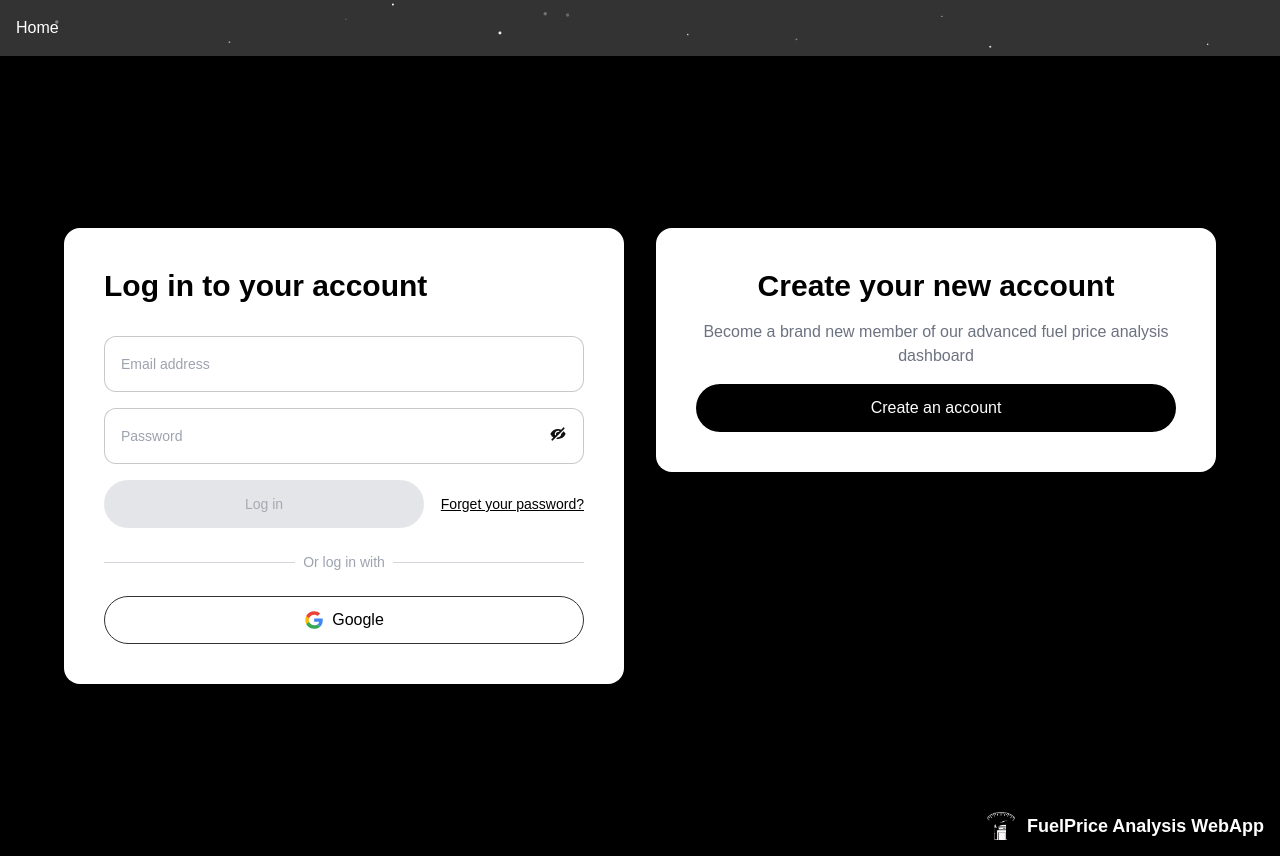
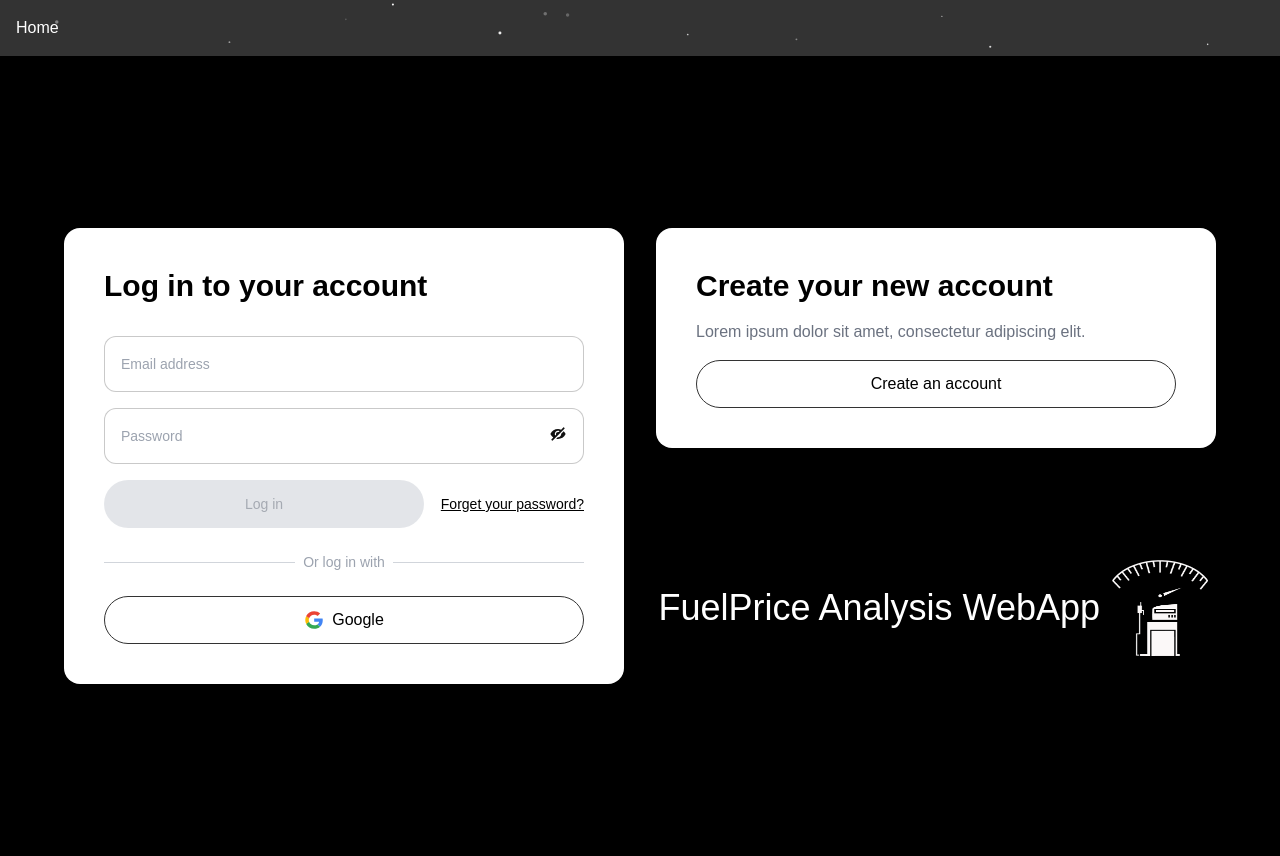
Before and after one commit to SeiKasahara/Agile-Web-App, a Flask app: page /login in a window 1280 px wide. Run offline with Flask 3, Linux system fonts and the light colour scheme; some libraries are stand-ins or nearby versions; some web fonts are replaced.

Commit message:
small bug fixed

```diff
--- a/app/routes/auth.py
+++ b/app/routes/auth.py
@@ -6,12 +6,12 @@ auth_bp = Blueprint("auth", __name__)
 def signup():
     if request.method == "POST":
         # ...
-        return redirect(url_for("auth.signup"))  # Or redirect elsewhere
+        return redirect(url_for("auth.signup"))  # redirect elsewhere
     return render_template("main/signup.html")
 
 @auth_bp.route("/login", methods=["GET", "POST"])
 def login():
     if request.method == "POST":
         # ...
-        return redirect(url_for("auth.login"))  # Or redirect elsewhere
+        return redirect(url_for("auth.login"))  # redirect elsewhere
     return render_template("main/login.html")
--- a/app/static/js/login-effect.js
+++ b/app/static/js/login-effect.js
@@ -26,3 +26,26 @@ document.addEventListener("DOMContentLoaded", () => {
     delay: 500,
   });
 });
+
+const btn = document.querySelector(".animated-button");
+if (btn) {
+  btn.addEventListener("mouseenter", () => {
+    anime({
+      targets: btn,
+      scale: 1.02,
+      boxShadow: "0 0 8px rgba(0,0,0,0.2)",
+      duration: 200,
+      easing: "easeOutCubic",
+    });
+  });
+
+  btn.addEventListener("mouseleave", () => {
+    anime({
+      targets: btn,
+      scale: 1,
+      boxShadow: "0 0 0 rgba(0,0,0,0)",
+      duration: 200,
+      easing: "easeOutCubic",
+    });
+  });
+}
--- a/app/templates/components/button.html
+++ b/app/templates/components/button.html
@@ -22,7 +22,7 @@
     </a>
   {% else %}
     <button type="{{ 'submit' if submit else 'button' }}"
-            class="{{ classes }}"
+            class="{{ classes }} animated-button"
             {% if id %}id="{{ id }}"{% endif %}
             {% if disabled %}disabled{% endif %}>
             {% if icon %}
@@ -33,28 +33,4 @@
       {{ text }}
     </button>
   {% endif %}
-  <script>
-    const btn = document.querySelector('.animated-button');
-    if (btn) {
-      btn.addEventListener('mouseenter', () => {
-        anime({
-          targets: btn,
-          scale: 1.02,
-          boxShadow: '0 0 8px rgba(0,0,0,0.2)',
-          duration: 200,
-          easing: 'easeOutCubic'
-        });
-      });
-
-      btn.addEventListener('mouseleave', () => {
-        anime({
-          targets: btn,
-          scale: 1,
-          boxShadow: '0 0 0 rgba(0,0,0,0)',
-          duration: 200,
-          easing: 'easeOutCubic'
-        });
-      });
-    }
-  </script>
 {% endmacro %}
--- a/app/templates/main/login.html
+++ b/app/templates/main/login.html
@@ -40,21 +40,22 @@
     </div>
 
     <!-- Right: Register CTA -->
-    <div id="signup-cta" class="bg-white text-black rounded-2xl p-8 md:p-10 shadow-lg flex flex-col items-center justify-center text-center space-y-4">
-      <h2 class="text-2xl md:text-3xl font-bold">Create your new account</h2>
-      <p class="text-sm md:text-base text-gray-500">Become a brand new member of our advanced fuel price analysis dashboard</p>
-      <div class="w-full">
-        {{ button("Create an account", href="/signup", variant="black") }}
+    <div class="flex flex-col md:space-y-28">
+
+      <div id="signup-cta" class="bg-white text-black rounded-2xl p-8 md:p-10 shadow-lg flex flex-col justify-center space-y-4">
+        <h2 class="text-2xl md:text-3xl font-bold">Create your new account</h2>
+        <p class="text-sm md:text-base text-gray-500">Lorem ipsum dolor sit amet, consectetur adipiscing elit.</p>
+        <div class="w-full md:w-auto">
+          {{ button("Create an account", href="/signup", variant="default") }}
+        </div>
+      </div>
+
+      <div id="bottom-brand" class="flex justify-end items-center space-x-3 mt-2 pr-2">
+        <span class="text-white font-medium md:text-4xl">FuelPrice Analysis WebApp</span>
+        <img src="{{ url_for('static', filename='assets/icon.png') }}" alt="Logo" class="filter invert w-24 h-24">
       </div>
 
     </div>
-
-
-
-  </div>
-  <div id="bottom-brand" class="absolute bottom-4 right-4 flex items-center space-x-3 text-gray-400 text-sm md:text-base">
-    <img src="{{ url_for('static', filename='assets/icon.png') }}" alt="Logo" class="filter invert w-6 h-6 md:w-7 md:h-7">
-    <span class="text-white font-semibold md:text-lg">FuelPrice Analysis WebApp</span>
   </div>
 </div>
 
```
Also changed, not shown: app/static/js/sign-up-effect.js (+20 -50 lines).
